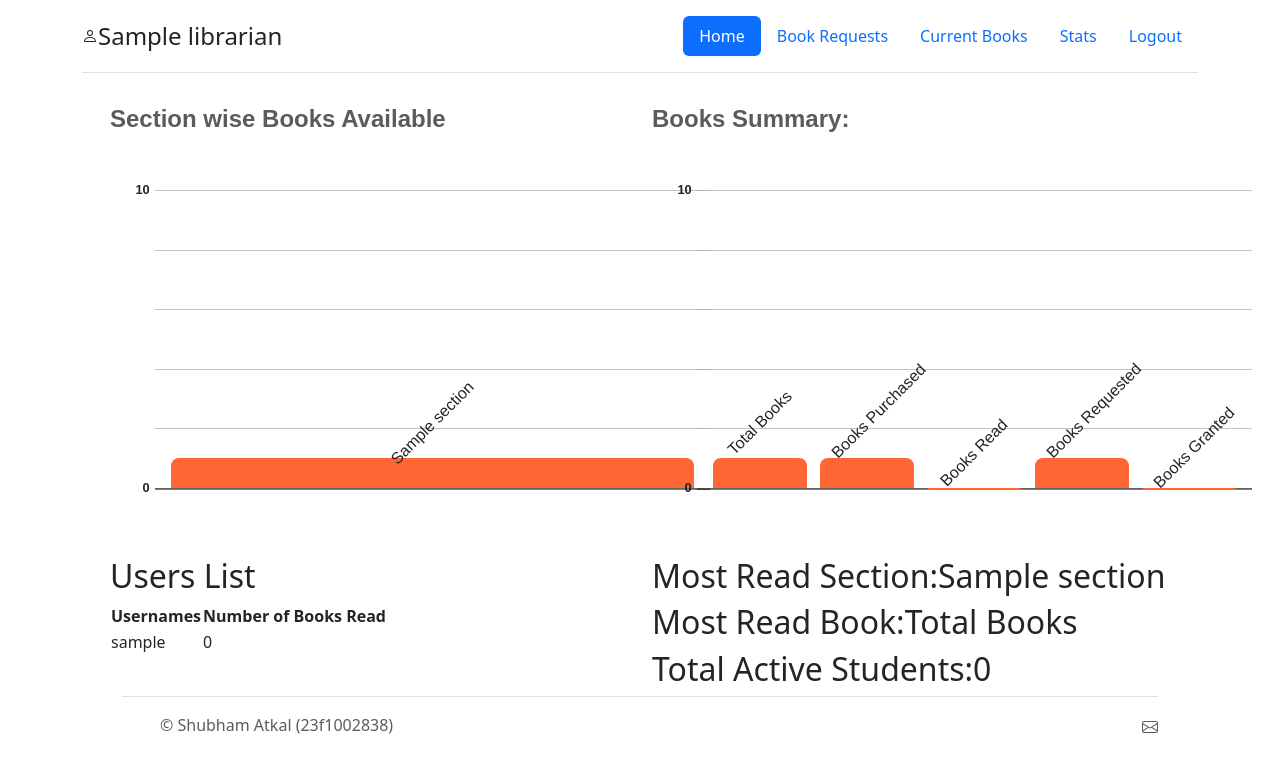
After one commit to shubhamatkal/MAD1-Project, a Flask app: page /library/stats in a window 1280 px wide. The commit adds this page. Shown: the top 773 px of the page. Run offline with Flask 3, Linux system fonts and the light colour scheme; the visitor is signed in with stand-in values (Sample User, id 1); tables that the repository leaves empty hold one stand-in row (values such as "Sample post").

Commit message:
basic project done

```diff
--- a/root/code/app.py
+++ b/root/code/app.py
@@ -793,6 +793,61 @@ def revoke_access():
         db.session.commit()
     return redirect(url_for('current_books'))
 
+@app.route('/library/stats')
+def library_stats():
+    if 'lib_id' not in session:
+        flash('Please login to continue')
+        return redirect(url_for('librarian_login'))
+    lib_id = session['lib_id']
+    librarian = Librarian.query.get(lib_id)
+    libname = librarian.libraryname
+    sections = Section.query.all()
+    section_books = {}
+    for section in sections:
+        section_books[section.section_title] = len(Book.query.filter_by(section_id=section.id).all())
+    total_books = len(Book.query.all())
+    total_users = len(User.query.all())
+    total_books_read = len(UserBook.query.filter_by(status='completed').all())
+    total_books_purchased = len(UserBook.query.filter_by(paid = True).all())
+    total_books_requested = len(BookRequests.query.all())
+    total_books_granted = len(UserBook.query.filter_by(status='accepted').all())
+    total_books_rejected = len(BookRequests.query.all()) - total_books_granted
+    total_books_returned = len(UserBook.query.filter_by(status='completed').all())
+    total_books_current = len(UserBook.query.filter_by(status='accepted').all())
+    lib_info = {"Name": libname}
+    #section wise books published
+    sections = {}
+    for section in Section.query.all():
+        sections[section.section_title] = len(Book.query.filter_by(section_id=section.id).all())
+
+    #bar chart for total books , books current in read , book requests , books purchased
+    books_stats = {}
+    books_stats['Total Books'] = total_books
+    books_stats['Books Purchased'] = total_books_purchased
+    books_stats['Books Read'] = total_books_read
+    books_stats['Books Requested'] = total_books_requested
+    books_stats['Books Granted'] = total_books_granted
+
+    # list all total registered users , active users
+    total_users = len(User.query.all())
+    users_list = User.query.all()
+    users_list_ = {}
+    for user in users_list:
+        users_list_[user.username] = len(UserBook.query.filter_by(user_id=user.id, status='completed').all()) + len(UserBook.query.filter_by(user_id=user.id, status='accepted').all())
+        # users_list_[user.username] =
+    sorted_users_list = {k: v for k, v in sorted(users_list_.items(), key=lambda item: item[1], reverse=True)}
+
+    active_users = 0
+    for user in users_list:
+        if UserBook.query.filter_by(user_id=user.id, status='completed').first():
+            active_users += 1
+    #most liked section , most read book , most read author
+    most_liked_section = max(section_books, key=section_books.get)
+    most_read_book = max(books_stats, key=books_stats.get)
+
+    return render_template('stats-lib.html', libinfo = lib_info,sections= sections, books_stats = books_stats,users_list = sorted_users_list, active_users = active_users, most_liked_section = most_liked_section, most_read_book = most_read_book)
+
+
 @app.route('/forgot_password')
 def forgot_password():
     return render_template('forgot_password.html')
--- a/root/code/templates/header-lib.html
+++ b/root/code/templates/header-lib.html
@@ -10,7 +10,7 @@
 		<li class="nav-item"><a href="{{url_for('librarian_dashboard')}}" class="nav-link active" aria-current="page">Home</a></li>
 		<li class="nav-item"><a href="{{url_for('bookrequests')}}" class="nav-link">Book Requests</a></li>
 		<li class="nav-item"><a href="{{url_for('current_books')}}" class="nav-link">Current Books</a></li>
-		<li class="nav-item"><a href="" class="nav-link">Stats</a></li>
+		<li class="nav-item"><a href="{{url_for('library_stats')}}" class="nav-link">Stats</a></li>
 		<li class="nav-item"><a href="{{url_for('lib_logout')}}" class="nav-link">Logout</a></li>
 		</ul>
 	</header>
--- a/root/code/templates/liblogin.html
+++ b/root/code/templates/liblogin.html
@@ -39,6 +39,7 @@
             </form>
             <div style="text-align: center;">
                 Don't have credientials? <a href="{{url_for('librarian_register')}}">register Library</a>
+                Forgot Password? <a href="{{url_for('forgot_password')}}">Reset Password</a>
             </div>
         </div>
     </div>
--- /dev/null
+++ b/root/code/templates/stats-lib.html
@@ -0,0 +1,87 @@
+<!DOCTYPE html>
+<html>
+<head>
+    <title>Library Stats</title>
+    <link href="https://cdn.jsdelivr.net/npm/bootstrap@5.3.3/dist/css/bootstrap.min.css" rel="stylesheet"
+    integrity="sha384-QWTKZyjpPEjISv5WaRU9OFeRpok6YctnYmDr5pNlyT2bRjXh0JMhjY6hW+ALEwIH" crossorigin="anonymous">
+	<link rel="stylesheet" href="{{ url_for('static', filename='css/style.css') }}">
+	<link rel= "stylesheet" href= "{{ url_for('static', filename='css/stats_styles.css') }}">
+</head>
+<body>
+	{% include 'header-lib.html' %}
+	<div class="mainbody-nonlogin">
+		<div class="row">
+			<div class="col-md-6">
+				<!-- First div content here -->
+				<table class="graph">
+					<caption>Section wise Books Available</caption>
+					<thead>
+						<tr>
+							<th scope="col">Sections</th>
+							<th scope="col">Books</th>
+						</tr>
+					</thead>
+					<tbody>
+						{% for section, value in sections.items() %}
+							<tr style="height: {{ value }} ">
+								<th scope="row">{{ section }}</th>
+								<td style="height: {{value*30}}px"><span>{{ value }}</span></td>
+							</tr>
+						{% endfor %}
+					</tbody>
+				</table>
+			</div>
+
+
+			<div class="col-md-6">
+				<table class="graph">
+					<caption>Books Summary:</caption>
+					<thead>
+						<tr>
+							<th scope="col"> </th>
+							<th scope="col">Number of Books</th>
+						</tr>
+					</thead>
+					<tbody>
+						{% for section, value in books_stats.items() %}
+							<tr style="height: {{ value }} ">
+								<th scope="row">{{ section }}</th>
+								<td style="height: {{value*30}}px"><span>{{ value }}</span></td>
+							</tr>
+						{% endfor %}
+					</tbody>
+				</table>
+				<!-- Content for 80% of the available space -->
+			<!-- Second div content here -->
+		</div>
+	</div>
+	<br><br><br><br><br><br>
+	<div class="row">
+		<div class="col-md-6">
+			<h2>Users List</h2>
+			<table>
+				<thead>
+					<tr>
+						<th scope="col">Usernames</th>
+						<th scope="col">Number of Books Read</th>
+					</tr>
+				</thead>
+				<tbody>
+					{% for uname, books in users_list.items() %}
+						<tr>
+							<td>{{ uname }}</td>
+							<td>{{ books }}</td>
+						</tr>
+					{% endfor %}
+				</tbody>
+			</table>
+		</div>
+		<div class="col-md-6">
+			<h2>Most Read Section:{{most_liked_section}}</h2>
+			<h2>Most Read Book:{{most_read_book}}</h2>
+			<h2>Total Active Students:{{active_users}}</h2>
+		</div>
+	</div>
+	{% include 'footer.html' %}
+</body>
+</html>
--- a/root/code/templates/stats-user.html
+++ b/root/code/templates/stats-user.html
@@ -55,6 +55,8 @@
 			</div>
 		</div>
 		<br><br><br><br><br><br>
+
+
 		<div class="row">
 			<div class="col-md-6">
 				<h2>Most Read Books</h2>
--- a/root/code/templates/userlogin.html
+++ b/root/code/templates/userlogin.html
@@ -39,6 +39,7 @@
             </form>
             <div style="text-align: center;">
                 Are you a new user? <a href="{{url_for('user_register')}}">register.</a>
+                Forgot Password? <a href="{{url_for('forgot_password')}}">Reset Password</a>
             </div>
             <div style="text-align: center;">
                 Looking for Library Login? <a href="{{url_for('librarian_login')}}">Library Login</a>
```
